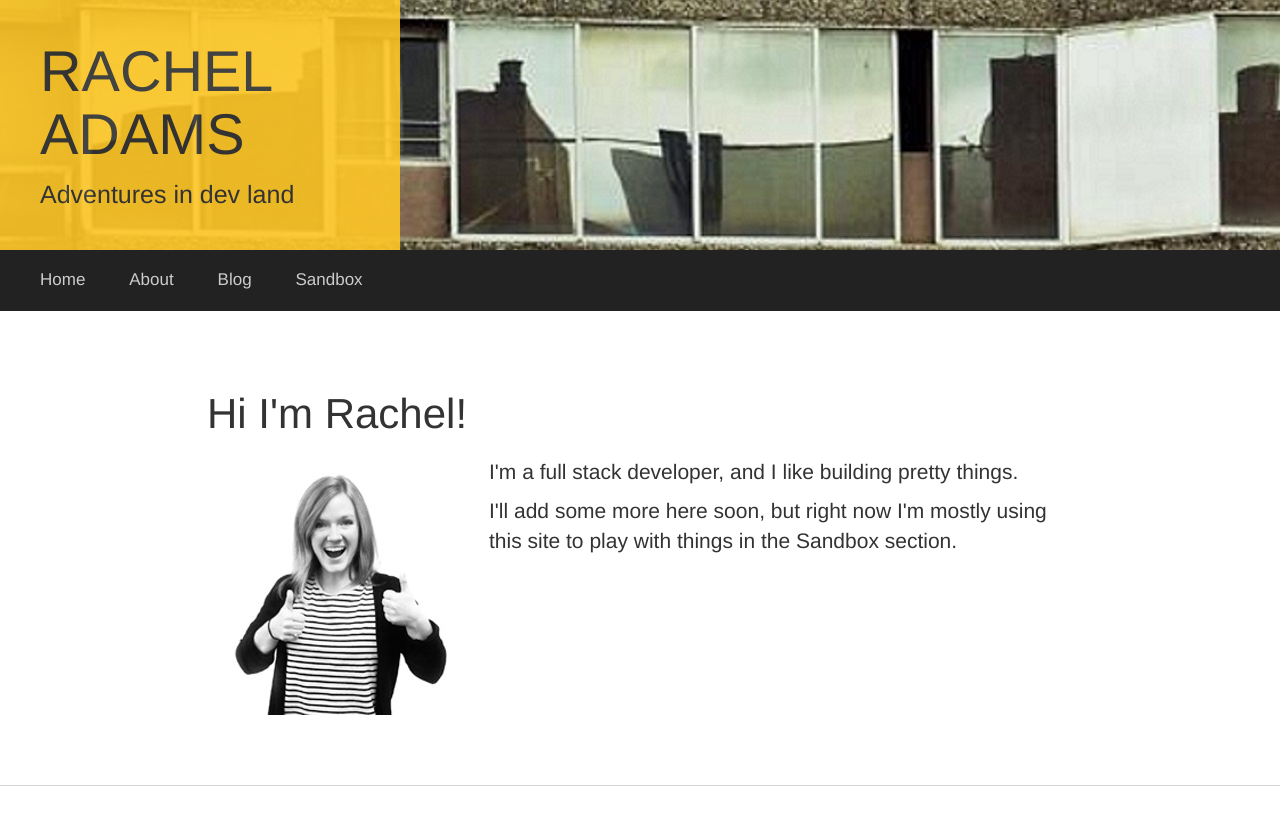
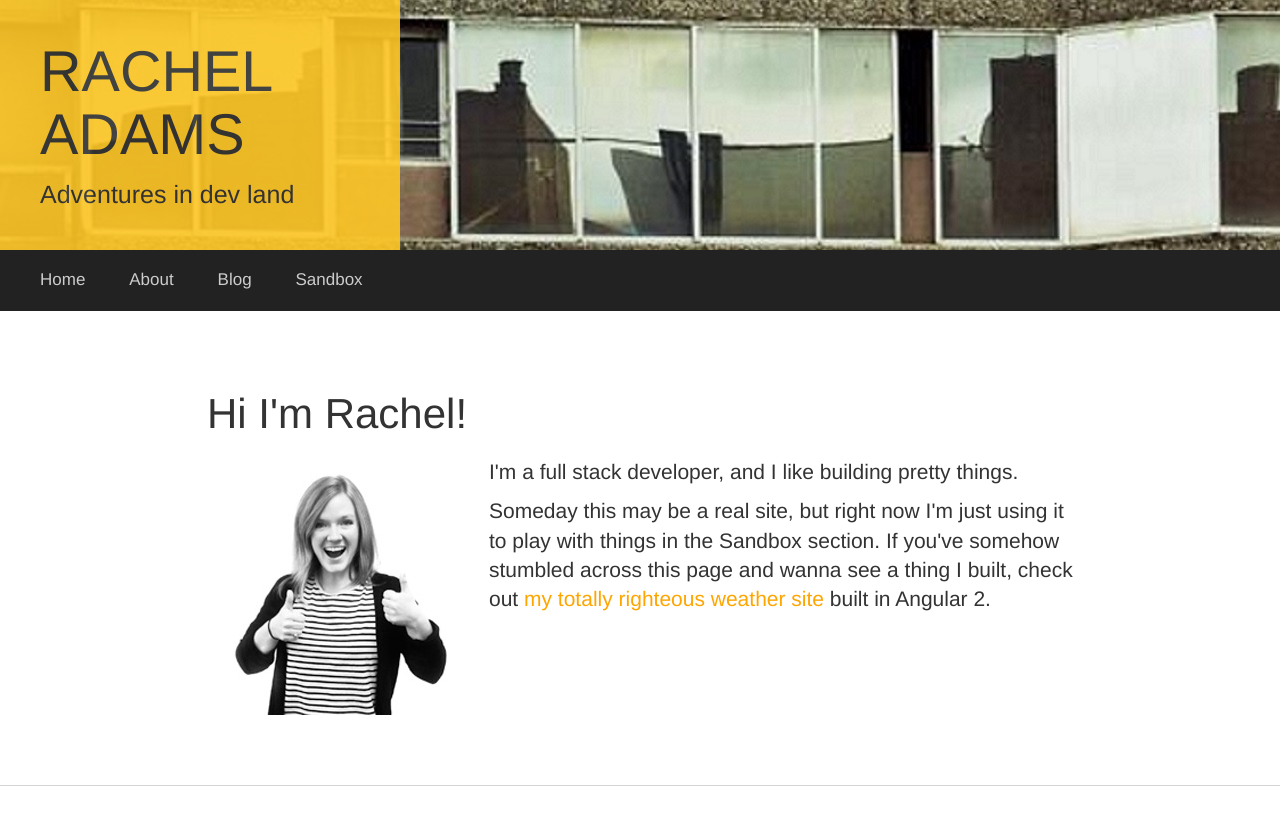
Before and after one commit to rachelAdams/rachelAdams.github.io, a Jekyll site: the page built from index.html, in a window 1280 px wide. Shown: the top 825 px of the page. Built offline with Jekyll 4.4.1, drawn with Linux system fonts in a browser that asks for light colours; nearby versions of some CDN libraries.

Commit message:
i should do something with this site some day

```diff
--- a/index.html
+++ b/index.html
@@ -7,5 +7,6 @@ title: Rachel Adams
     <h1>Hi I'm Rachel!</h1>
     <img src="/img/RachelA.jpg" style="float:left;padding:10px 25px 10px 0;">
     <p style="padding-top:10px">I'm a full stack developer, and I like building pretty things. </p>
-   <p> I'll add some more here soon, but right now I'm mostly using this site to play with things in the Sandbox section.</p>
+   <p> Someday this may be a real site, but right now I'm just using it to play with things in the Sandbox section.
+       If you've somehow stumbled across this page and wanna see a thing I built, check out <a href="https://the-forecast.azurewebsites.net/">my totally righteous weather site</a> built in Angular 2.</p>
 </div>
```
